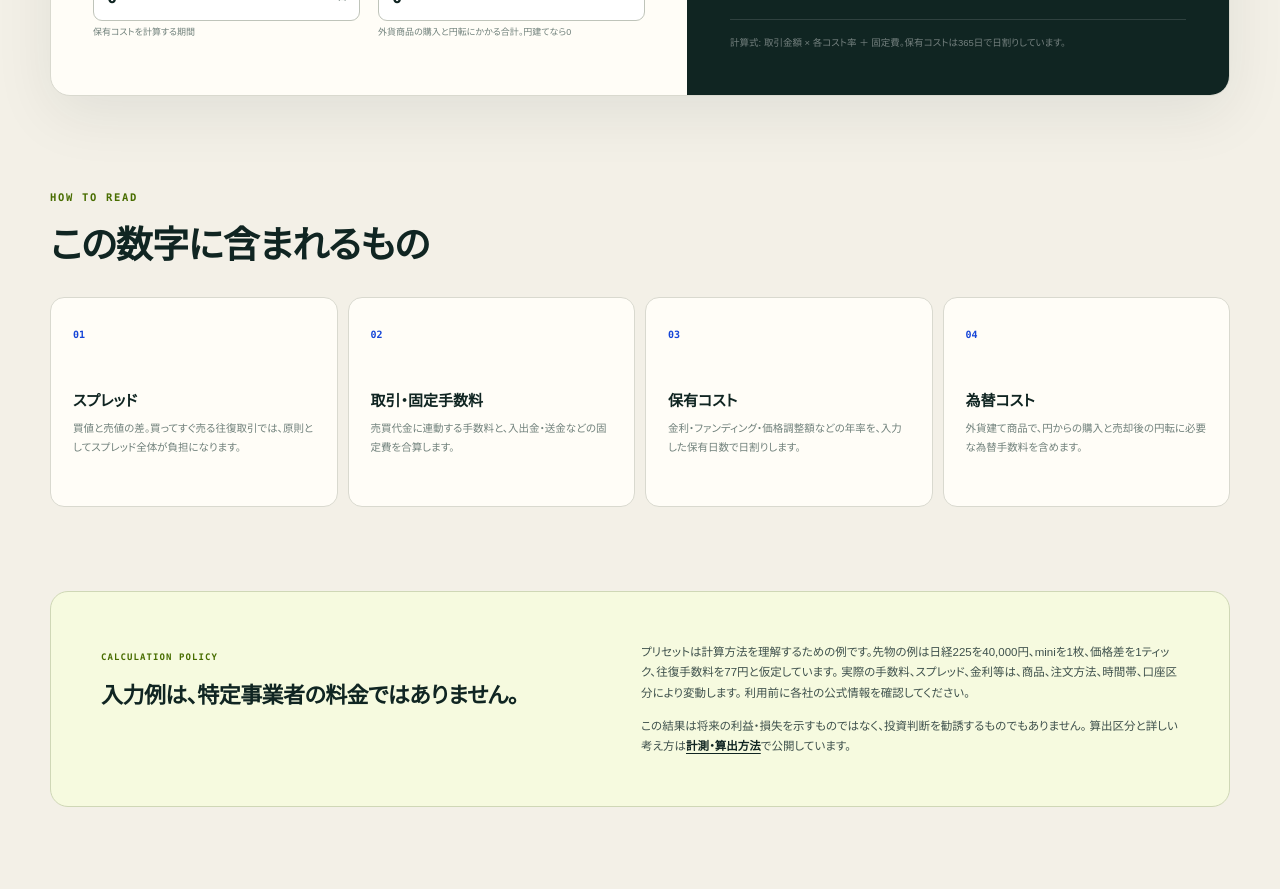
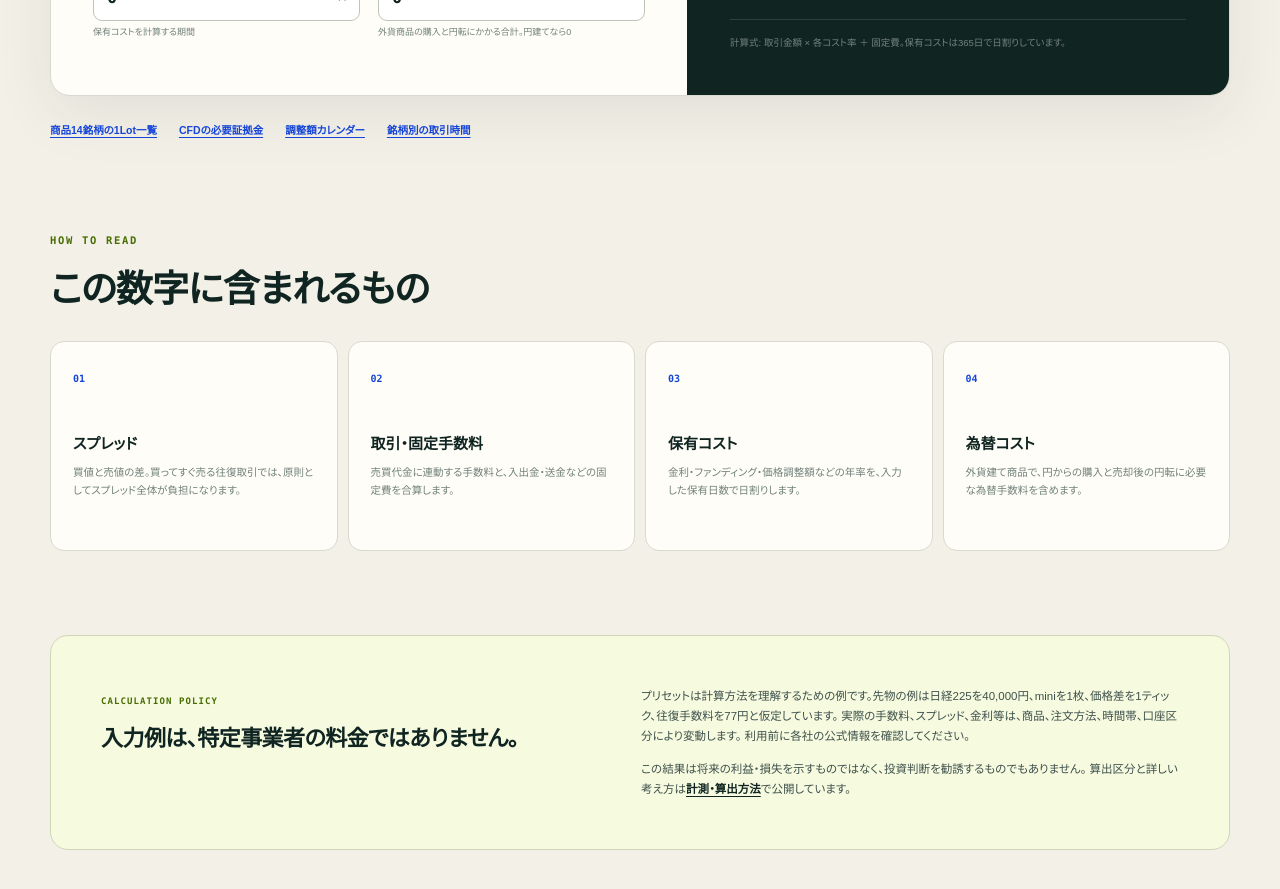
Before and after one commit to mrok18/hanbaijo, a Next.js app: page /tools/cost-calculator in a window 1280 px wide. Shown: the part 1160-2049 px from the top of the page. Built offline with nearby package versions, Linux system fonts and the light colour scheme.

Commit message:
feat: link CFD calculator references

```diff
--- a/app/tools/cost-calculator/page.tsx
+++ b/app/tools/cost-calculator/page.tsx
@@ -23,6 +23,13 @@ export default function CostCalculatorPage() {
       </header>
 
       <CostCalculator />
+
+      <nav className="calculator-proof" aria-label="CFD計算の確認資料">
+        <Link href="/articles/dmm-cfd-commodity-lot-list">商品14銘柄の1Lot一覧</Link>
+        <Link href="/articles/dmm-cfd-margin-leverage">CFDの必要証拠金</Link>
+        <Link href="/articles/dmm-cfd-adjustment-calendar">調整額カレンダー</Link>
+        <Link href="/articles/dmm-cfd-trading-hours">銘柄別の取引時間</Link>
+      </nav>
 
       <section className="calculator-explain">
         <div>
```
